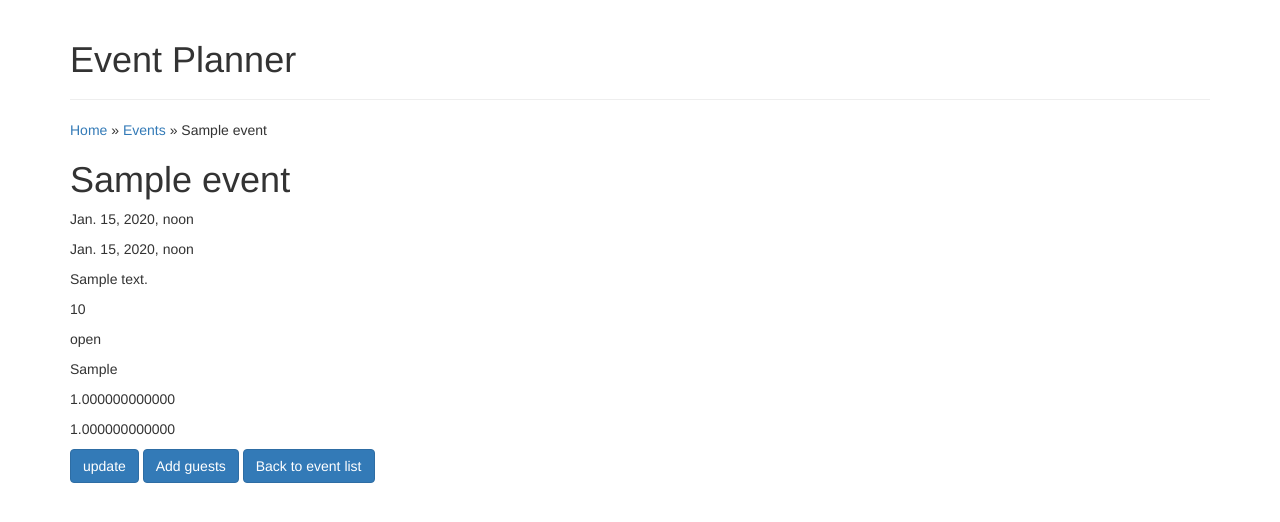
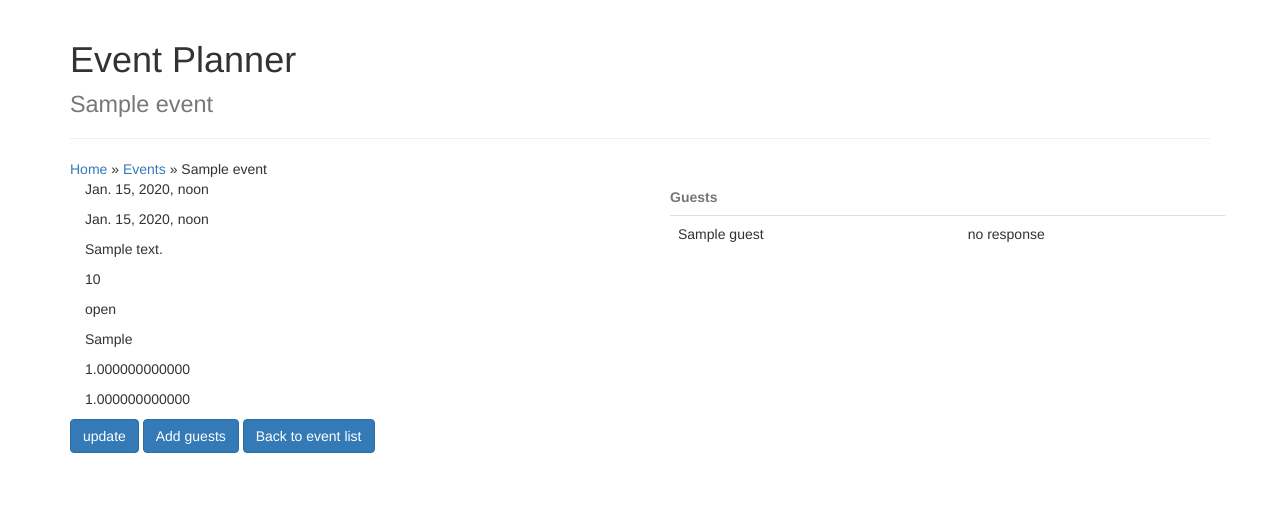
Before and after one commit to litelx/EventPlanner, a Django app: page /details/1/ in a window 1280 px wide. Shown: the top 522 px of the page. Run offline with Django 3.2, Linux system fonts and the light colour scheme; tables that the repository leaves empty hold one stand-in row (values such as "Sample post"); some libraries are stand-ins or nearby versions.

Commit message:
added guest list to details

```diff
--- a/events/forms.py
+++ b/events/forms.py
@@ -16,11 +16,11 @@ class GuestForm(forms.Form):
 
 class GuestReponseForm(forms.ModelForm):
 
-
     class Meta:
         model = events.models.Guest
         fields = ['status']
-    status = forms.ChoiceField(label='Please respond', widget=forms.RadioSelect, choices=events.models.Guest.Status.choices[1:])
+
+    status = forms.ChoiceField(label='Please Respond', widget=forms.RadioSelect, choices=events.models.Guest.Status.choices[1:])
 
 class EventForm(forms.ModelForm):
 
--- a/events/templates/base.html
+++ b/events/templates/base.html
@@ -21,7 +21,8 @@
     <div class="container">
     <div class="page-header">
         <h1>
-            Event Planner
+            Event Planner<br>
+            <small>{{ view.title }}</small>
         </h1>
     </div>
     {% block breadcrumbs %}<a href="{% url 'events:home' %}">Home</a>{% endblock %}
--- a/events/templates/events/event_detail.html
+++ b/events/templates/events/event_detail.html
@@ -20,10 +20,9 @@
 
 </script>
 
-
-<div class="align-left">
-    <h1>{{ object.title }}</h1>
-
+<div class="container">
+    <div class="row">
+        <div class="col-md-6">
             <p>{{ object.start }}       </p>
             <p>{{ object.end }}         </p>
             <p>{{ object.description }} </p>
@@ -33,9 +32,23 @@
             <p>{{ object.latitude }}    </p>
             <p>{{ object.longitude }}   </p>
         </div>
+        <div class="col-md-6">
+            <table class="table table-responsive">
+                <caption><strong>Guests</strong></caption>
+                <tbody>
+                    {% for guest in object.guest_set.all %}
+                    <tr>
+                        <td>{{ guest.name }}</td>
+                        <td>{{ guest.get_status_display }}</td>
+                    </tr>
+                    {% endfor %}
+                </tbody>
+            </table>
+        </div>
+    <div>
 
-
-
+<div class="clearfix"></div>
+    {% buttons %}
     <button type="submit" class="btn btn-primary" href="{% url 'events:update' object.pk %}">
         update {% bootstrap_icon "pencil" %}
     </button>
@@ -45,4 +58,9 @@
     <button type="button" class="btn btn-primary" id="home" href="{% url 'events:home' %}">
         Back to event list
     </button>
+    {% endbuttons %}
+{#</div>#}
+
+    </div>
+
 {% endblock %}
--- a/events/templates/events/guest_form.html
+++ b/events/templates/events/guest_form.html
@@ -32,9 +32,10 @@
         {% endbuttons %}
 
 </form>
-
+    {% buttons %}
     <button type="button" class="btn btn-primary" id="home" href="{% url 'events:home' %}">
         Back to event list
     </button>
+    {% endbuttons %}
 
 {% endblock %}
```
Lines whose indentation alone changed are shown as unchanged.
